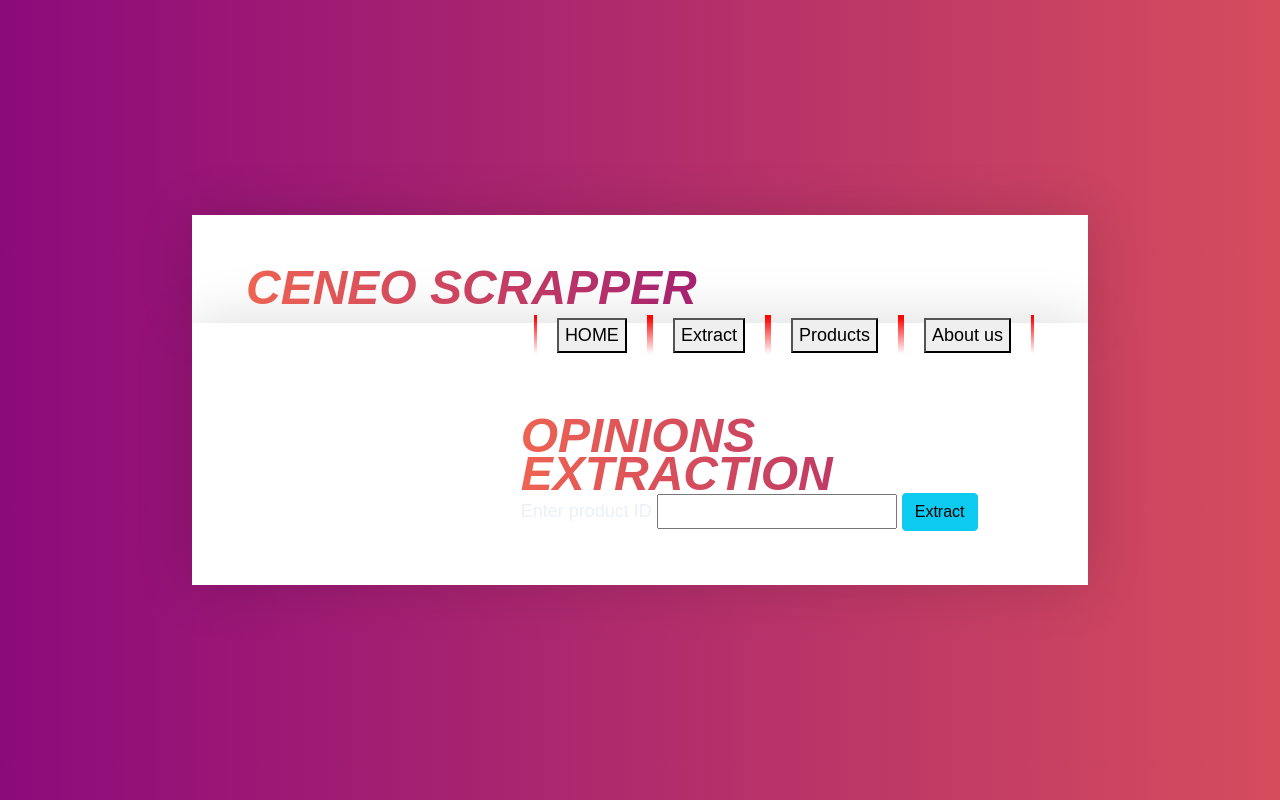
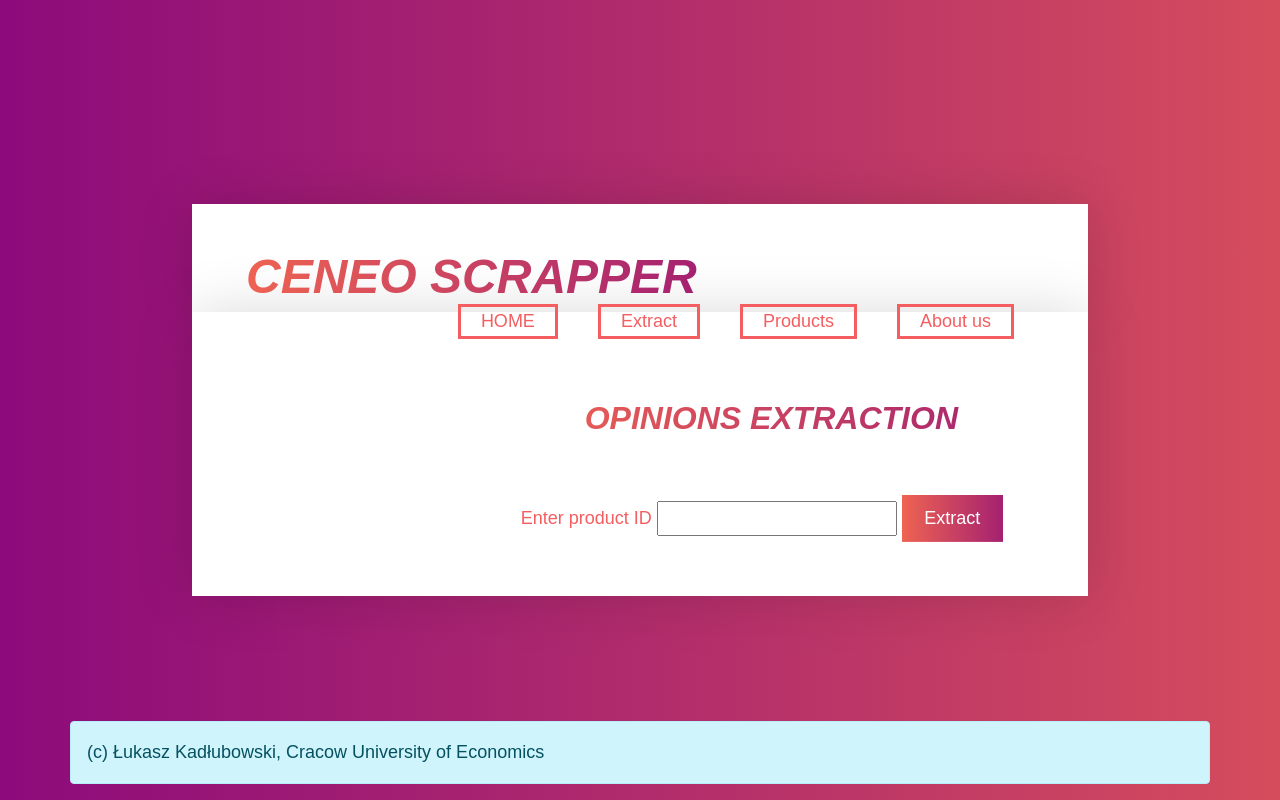
Before and after one commit to Liddeldiiz/CeneoScrapperAI, a Flask app: page /extract in a window 1280 px wide. Run offline with Flask 2, Linux system fonts and the light colour scheme.

Commit message:
2021-05-31 ŁK

```diff
--- a/app/static/style.css
+++ b/app/static/style.css
@@ -49,7 +49,7 @@ body {
     box-shadow: 0 0 3em rgba(0, 0, 0, 0.15);
 }
 
-.title {
+.mainTitle {
     margin: 0 0 0.5em;
     text-transform: uppercase;
     font-weight: 900;
@@ -58,6 +58,27 @@ body {
     color: #ee6352;
     line-height: 0.8;
     margin: 0;
+    background-image: var(--gradient);
+    -webkit-background-clip: text;
+            background-clip: text;
+    color: transparent;
+    background-size: 300%;
+    transition: background-position 1s;
+}
+
+.mainTitle:hover {
+  background-position: right;
+}
+
+.title {
+    margin-bottom: 2em;
+    text-transform: uppercase;
+    text-align: center;
+    font-weight: 900;
+    font-style: italic;
+    font-size: 2rem;
+    color: #ee6352;
+    line-height: 0.8;
     background-image: var(--gradient);
     -webkit-background-clip: text;
             background-clip: text;
@@ -78,26 +99,36 @@ body {
     float: right;
 }
 
+.navbar ul {
+  display: inline-flex;
+}
+
+.navbar li {
+  list-style: none;
+  margin: 0 20px;
+  cursor: pointer;
+}
+
 .navbar a {
     display: block;
     text-decoration: none;
     font-size: 5px 20px;
     font-family: arial;
-    color: #000000bb;
+    color: #f45e61;
     padding: 0 20px;
     border-width: 3px;
     border-style: solid;
     border-image:
     linear-gradient(
       to bottom,
-      red,
-      rgba(0, 0, 0, 0)
+      #fbca67
+      #f45e61
     ) 1 100%;
     transition: bottom-to-top 0.6s;
 }
 
-.navbar a.hover {
-
+.navbar a:hover {
+  color: #fbca67;
 }
 
 .fun {
--- a/app/templates/brands.html.jinja
+++ b/app/templates/brands.html.jinja
@@ -2,9 +2,9 @@
 
 {% block middle %}
     <h2 class="title"> Brands </h2>
-    <ul class="list-group">
+    <ul class="productList">
         {% for product in productsList %}
-            <li class="list-group-item" style="background-color: #212529;"><a href="{{url_for('product', productID=product)}}" style="color: #E9F1F7; text-decoration: none;">{{ product }}</li>
+            <li><a href="{{url_for('product', productID=product)}}" >{{ product }}</a></li>
         {% endfor %}
     </ul>
 {% endblock middle %}
--- a/app/templates/extract.html.jinja
+++ b/app/templates/extract.html.jinja
@@ -10,9 +10,9 @@
             <button type="button" class="btn-close" data-bs-dismiss="alert" aria-label="Close"></button>
         </div>
     {% endif %}
-    <form method="POST" action="{{ url_for('extract') }}" style="color: #E9F1F7;">
+    <form method="POST" action="{{ url_for('extract') }}" style="color: #f45e61;">
         {{ form.csrf_token }}
         {{ form.productID.label }} {{ form.productID(size=20) }}
-        {{ form.submit(class_="btn btn-info")}}
+        {{ form.submit(class_="fun")}}
     </form>
 {% endblock middle %}
--- a/app/templates/layout.html.jinja
+++ b/app/templates/layout.html.jinja
@@ -13,12 +13,14 @@
 <body>
   <div>
     <div class="content">
-      <h1 class="title" id="pageTitle">Ceneo Scrapper</h1>
+      <h1 class="mainTitle" id="pageTitle">Ceneo Scrapper</h1>
       <div class="navbar">
-        <a href="{{ url_for('index') }}"><button class="draw meet">HOME</button></a>
-        <a href="{{ url_for('extract') }}"><button class="draw meet">Extract</button></a>
-        <a href="{{ url_for('products') }}"><button class="draw meet">Products</button></a>
-        <a href="{{ url_for('author') }}"><button class="draw meet">About us</button></a>
+        <ul>
+          <li><a href="{{ url_for('index') }}">HOME</a></li>
+          <li><a href="{{ url_for('extract') }}">Extract</a></li>
+          <li><a href="{{ url_for('products') }}">Products</a></li>
+          <li><a href="{{ url_for('author') }}">About us</a></li>
+        </ul>
       </div>
     </div>
 
@@ -30,7 +32,7 @@
 
             {% endblock %}
           </div>
-          <div class="col-md-8 col-sm-12" style="color: #E9F1F7;">
+          <div class="col-md-8 col-sm-12">
             {% block middle %}
                 <h2> This is layout file. </h2>
             {% endblock %}
@@ -38,8 +40,10 @@
         </div>
       </div>
 
-      <script src="https://cdn.jsdelivr.net/npm/bootstrap@5.0.1/dist/js/bootstrap.bundle.min.js" integrity="sha384-gtEjrD/SeCtmISkJkNUaaKMoLD0//ElJ19smozuHV6z3Iehds+3Ulb9Bn9Plx0x4" crossorigin="anonymous"></script>
     </div>
   </div>
+  <footer class="container fixed-bottom alert alert-info">(c) Łukasz Kadłubowski, Cracow University of Economics
+  </footer>
+  <script src="https://cdn.jsdelivr.net/npm/bootstrap@5.0.1/dist/js/bootstrap.bundle.min.js" integrity="sha384-gtEjrD/SeCtmISkJkNUaaKMoLD0//ElJ19smozuHV6z3Iehds+3Ulb9Bn9Plx0x4" crossorigin="anonymous"></script>
 </body>
 </html>
--- a/app/templates/products.html.jinja
+++ b/app/templates/products.html.jinja
@@ -3,9 +3,9 @@
 {% block middle %}
     <h2 class="title"> Products </h2>
 
-    <ul class="list-group">
+    <ul class="productList">
         {% for product in brandList %}
-            <li class="list-group-item" style="background-color: #212529;"><a href="{{url_for('brands', productID=product)}}" style="color: #E9F1F7; text-decoration: none;">{{ product }}</li>
+            <li><a href="{{url_for('brands', productID=product)}}">{{ product }}</a></li>
         {% endfor %}
     </ul>
 
```
Also changed, not shown: other parts of app/static/style.css (+32 -0 lines).
